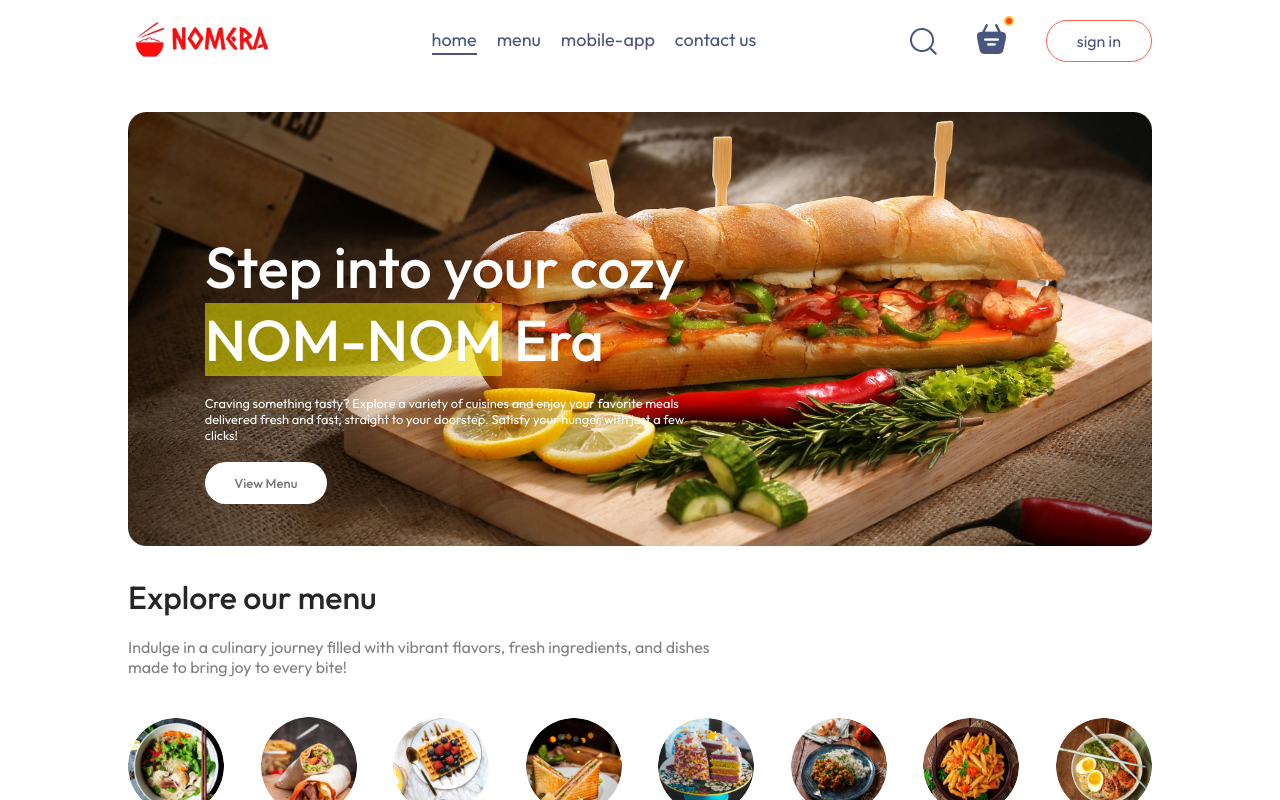
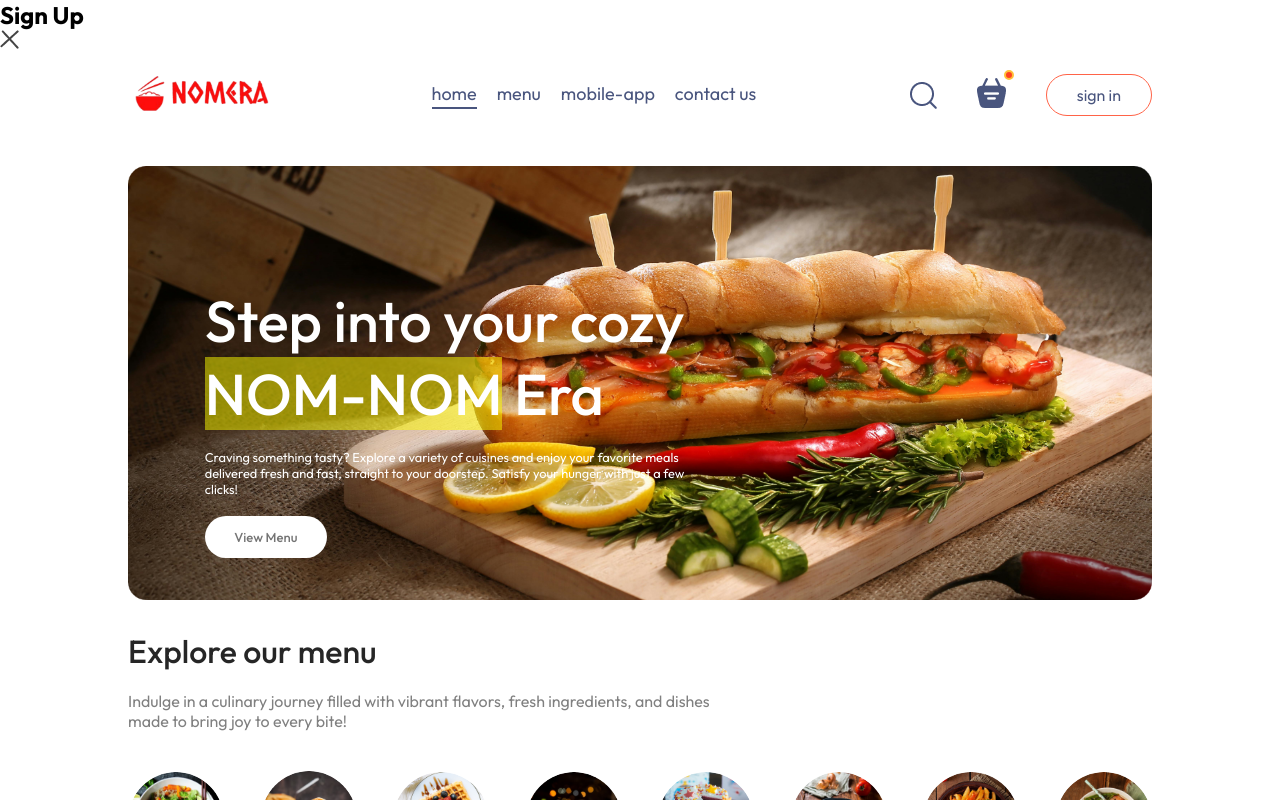
Before and after one commit to abhiraminair2004/NOMERA-Food-Delivery, a React (Vite) app in the folder frontend/: page / in a window 1280 px wide. Both pictures are taken after a click on the button "sign in". Shown: the top 800 px of the page. Built offline with nearby package versions, Linux system fonts and the light colour scheme; a web font is replaced by a local one.

Commit message:
login popup in progress

```diff
--- a/frontend/src/App.jsx
+++ b/frontend/src/App.jsx
@@ -1,16 +1,19 @@
-import React from "react";
+import React, { useState } from "react";
 import Navbar from "./components/Navbar/Navbar";
 import { Route, Routes } from "react-router-dom";
 import Home from "./pages/Home/Home";
 import Cart from "./pages/Cart/Cart";
 import PlaceOrder from "./pages/PlaceOrder/PlaceOrder";
 import Footer from "./components/Footer/Footer";
+import LoginPopup from "./components/LoginPopup/LoginPopup";
 
 const App = () => {
+  const [showLogin,setShowLogin]=useState(false);
   return (
     <>
+    {showLogin?<LoginPopup setShowLogin={setShowLogin}/>:<></>}
       <div className="app">
-        <Navbar />
+        <Navbar setShowLogin={setShowLogin}/>
         <Routes>
           <Route path="/" element={<Home />} />
           <Route path="/cart" element={<Cart />} />
--- /dev/null
+++ b/frontend/src/components/LoginPopup/LoginPopup.jsx
@@ -0,0 +1,19 @@
+import React from 'react'
+import './LoginPopup.css'
+import { useState } from 'react'
+import {assets} from '../../assets/assets'
+const LoginPopup = ({setShowLogin}) => {
+    const [currState,setCurrState]=useState("Sign Up")
+  return (
+    <div className='login-popup'>
+        <form action="" className="login-popup-container">
+            <div className="login-popup-title">
+                <h2>{currState}</h2>
+                <img onClick={()=>setShowLogin(false)} src={assets.cross_icon} alt="" />
+            </div>
+        </form>
+    </div>
+  )
+}
+
+export default LoginPopup
--- a/frontend/src/components/Navbar/Navbar.jsx
+++ b/frontend/src/components/Navbar/Navbar.jsx
@@ -1,16 +1,18 @@
 import React, { useState } from 'react'
 import './Navbar.css'
 import {assets} from '../../assets/assets'
-const Navbar = () => {
+import { Link, Links } from 'react-router-dom';
+
+const Navbar = ({setShowLogin}) => {
     const [menu,setMenu]= useState("home");
   return (
     <div className='navbar'>
         <img src={assets.logo} alt="" className='logo'/>
         <ul className="navbar-menu">
-            <li onClick={()=>setMenu("home")}className={menu==="home"?"active":""}>home</li>
-            <li onClick={()=>setMenu("menu")}className={menu==="menu"?"active":""}>menu</li>
-            <li onClick={()=>setMenu("mobile-app")}className={menu==="mobile-app"?"active":""}>mobile-app</li>
-            <li onClick={()=>setMenu("contact us")}className={menu==="contact us"?"active":""}>contact us</li>
+            <Link to='/' onClick={()=>setMenu("home")}className={menu==="home"?"active":""}>home</Link>
+            <a href='#explore-menu' onClick={()=>setMenu("menu")}className={menu==="menu"?"active":""}>menu</a>
+            <a href='#app-download' onClick={()=>setMenu("mobile-app")}className={menu==="mobile-app"?"active":""}>mobile-app</a>
+            <a href='#footer' onClick={()=>setMenu("contact us")}className={menu==="contact us"?"active":""}>contact us</a>
         </ul>
         <div className="navbar-right">
             <img src={assets.search_icon} alt="" />
@@ -18,7 +20,7 @@
                 <img src={assets.basket_icon} alt="" />
                 <div className="dot"></div>
             </div>
-            <button>sign in</button>
+            <button onClick={()=>setShowLogin(true)}>sign in</button>
         </div>
     </div>
   )
--- a/frontend/src/index.css
+++ b/frontend/src/index.css
@@ -4,6 +4,7 @@
   margin: 0;
   box-sizing: border-box;
   font-family: Outfit;
+  scroll-behavior: smooth;
 }
 body{
   min-height: 100vh;
```
Also changed, not shown: frontend/src/components/LoginPopup/LoginPopup.css (added).
